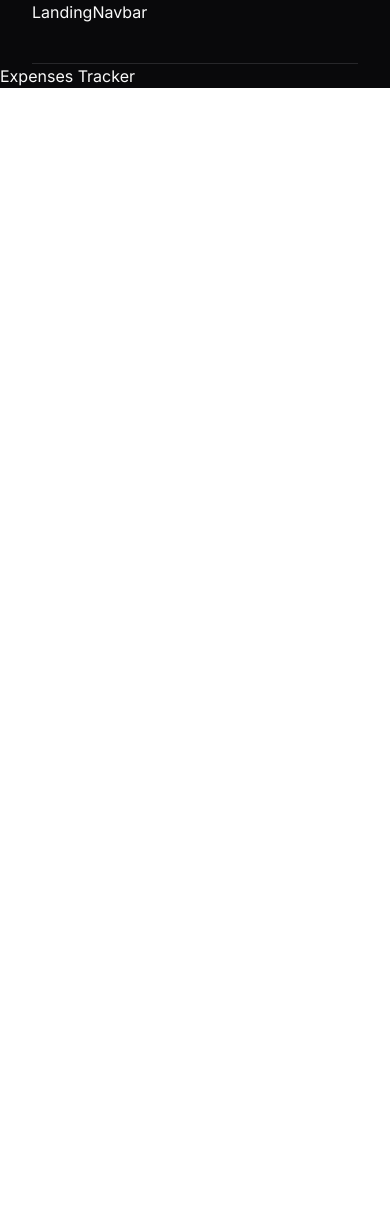
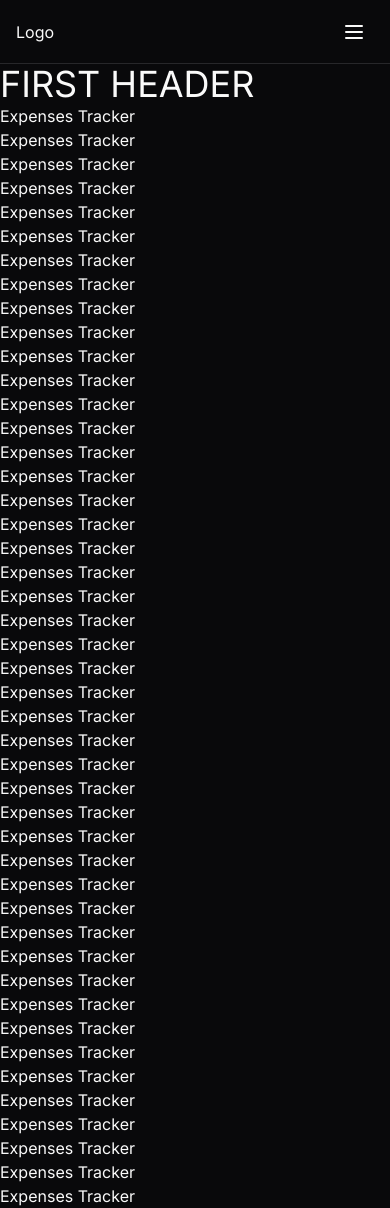
Before and after one commit to michaelcanonizado/finance-tracker, a Next.js app: page / in a window 390 px wide. Before the commit the page ends 844 px from the top, so only its background shows below. Built offline with nearby package versions, Linux system fonts and the light colour scheme.

Commit message:
made landingpage navbar responsive

```diff
--- a/src/app/page.tsx
+++ b/src/app/page.tsx
@@ -1,9 +1,55 @@
-import Image from 'next/image';
+import Image from "next/image";
 
 export default function Home() {
-	return (
-		<main>
-			<h1>Expenses Tracker</h1>
-		</main>
-	);
+  return (
+    <main>
+      <h1 className="text-4xl">FIRST HEADER</h1>
+      <h1>Expenses Tracker</h1>
+      <h1>Expenses Tracker</h1>
+      <h1>Expenses Tracker</h1>
+      <h1>Expenses Tracker</h1>
+      <h1>Expenses Tracker</h1>
+      <h1>Expenses Tracker</h1>
+      <h1>Expenses Tracker</h1>
+      <h1>Expenses Tracker</h1>
+      <h1>Expenses Tracker</h1>
+      <h1>Expenses Tracker</h1>
+      <h1>Expenses Tracker</h1>
+      <h1>Expenses Tracker</h1>
+      <h1>Expenses Tracker</h1>
+      <h1>Expenses Tracker</h1>
+      <h1>Expenses Tracker</h1>
+      <h1>Expenses Tracker</h1>
+      <h1>Expenses Tracker</h1>
+      <h1>Expenses Tracker</h1>
+      <h1>Expenses Tracker</h1>
+      <h1>Expenses Tracker</h1>
+      <h1>Expenses Tracker</h1>
+      <h1>Expenses Tracker</h1>
+      <h1>Expenses Tracker</h1>
+      <h1>Expenses Tracker</h1>
+      <h1>Expenses Tracker</h1>
+      <h1>Expenses Tracker</h1>
+      <h1>Expenses Tracker</h1>
+      <h1>Expenses Tracker</h1>
+      <h1>Expenses Tracker</h1>
+      <h1>Expenses Tracker</h1>
+      <h1>Expenses Tracker</h1>
+      <h1>Expenses Tracker</h1>
+      <h1>Expenses Tracker</h1>
+      <h1>Expenses Tracker</h1>
+      <h1>Expenses Tracker</h1>
+      <h1>Expenses Tracker</h1>
+      <h1>Expenses Tracker</h1>
+      <h1>Expenses Tracker</h1>
+      <h1>Expenses Tracker</h1>
+      <h1>Expenses Tracker</h1>
+      <h1>Expenses Tracker</h1>
+      <h1>Expenses Tracker</h1>
+      <h1>Expenses Tracker</h1>
+      <h1>Expenses Tracker</h1>
+      <h1>Expenses Tracker</h1>
+      <h1>Expenses Tracker</h1>
+    </main>
+  );
 }
--- a/src/components/navigation/navbar/DashboardNavbar.tsx
+++ b/src/components/navigation/navbar/DashboardNavbar.tsx
@@ -5,7 +5,6 @@ import React, { useState } from "react";
 import { twMerge } from "tailwind-merge";
 
 import { X, Menu } from "lucide-react";
-import { Button } from "@/components/ui/button";
 
 import DashboardSidebar from "../sidebar/DashboardSidebar";
 
--- a/src/components/navigation/navbar/LandingNavbar.tsx
+++ b/src/components/navigation/navbar/LandingNavbar.tsx
@@ -1,8 +1,81 @@
-import React from "react";
+import React, { useState } from "react";
+
+import { twMerge } from "tailwind-merge";
+
+import { X, Menu } from "lucide-react";
+
+import DashboardSidebar from "../sidebar/DashboardSidebar";
+import LandingNavbarLinks from "./LandingNavbarLinks";
 
 const LandingNavbar = ({ className }: { className?: string }) => {
+  const [isOpen, setIsOpen] = useState(false);
+
+  const toggleSidebar = () => {
+    setIsOpen((status) => !status);
+  };
+
   return (
-    <div className={`mx-8 h-16 border-b-[1px] ${className}`}>LandingNavbar</div>
+    <nav
+      className={twMerge(
+        "sticky top-0 flex h-16 w-full items-center justify-between border-b-[1px] bg-background px-4",
+        className,
+      )}
+    >
+      <div className="flex gap-6">
+        <div className="">
+          <span className="">Logo</span>
+        </div>
+        <LandingNavbarLinks className="hidden xl:flex" />
+      </div>
+
+      <div className="block xl:hidden">
+        <div className="relative rounded p-5 transition-all hover:cursor-pointer">
+          <label
+            htmlFor="sidebar-drawer"
+            aria-label="open sidebar"
+            className="absolute inset-0 grid place-items-center hover:cursor-pointer"
+          >
+            <input
+              id="sidebar-drawer"
+              type="checkbox"
+              onClick={toggleSidebar}
+              className="absolute inset-0 opacity-0 hover:cursor-pointer"
+            ></input>
+            <X
+              className={`absolute left-[50%] top-[50%] translate-x-[-50%] translate-y-[-50%] transition-all duration-300 ${
+                isOpen ? "rotate-0 opacity-100" : "rotate-90 opacity-0"
+              }`}
+            />
+            <Menu
+              className={`absolute left-[50%] top-[50%] translate-x-[-50%] translate-y-[-50%] transition-all duration-300 ${
+                isOpen ? "rotate-[-90deg] opacity-0" : "rotate-0 opacity-100"
+              }`}
+            />
+          </label>
+        </div>
+        <div className=" bg-blue-300">
+          <LandingNavbarLinks
+            className={`absolute left-0 right-0 top-[100%] z-50 flex-col  p-4 transition-all duration-100 ${
+              isOpen ? "flex" : "hidden"
+            }`}
+          />
+          <label
+            htmlFor="sidebar-drawer"
+            aria-label="close sidebar"
+            className={`min-w-screen absolute left-0 right-0 top-[100%] z-40 min-h-screen backdrop-blur-[2px] hover:cursor-pointer ${
+              isOpen ? "block" : "hidden"
+            }`}
+          />
+          <label
+            htmlFor="sidebar-drawer"
+            aria-label="close sidebar"
+            className={`min-w-screen absolute left-0 right-0 top-[100%] z-40 min-h-screen bg-background opacity-40 hover:cursor-pointer ${
+              isOpen ? "block" : "hidden"
+            }`}
+          />
+        </div>
+      </div>
+    </nav>
   );
 };
 
--- /dev/null
+++ b/src/components/navigation/navbar/LandingNavbarLinks.tsx
@@ -0,0 +1,32 @@
+import React from "react";
+
+import { twMerge } from "tailwind-merge";
+
+const LandingNavbarLinks = ({ className }: { className?: string }) => {
+  return (
+    <ul
+      className={twMerge(
+        "flex flex-row gap-4 bg-background text-foreground",
+        className,
+      )}
+    >
+      <li className="">Link</li>
+      <li className="">Link</li>
+      <li className="">Link</li>
+      <li className="">Link</li>
+      <li className="">Link</li>
+      <li className="">Link</li>
+      <li className="">Link</li>
+      <li className="">Link</li>
+      <li className="">Link</li>
+      <li className="">Link</li>
+      <li className="">Link</li>
+      <li className="">Link</li>
+      <li className="">Link</li>
+      <li className="">Link</li>
+      <li className="">Link</li>
+    </ul>
+  );
+};
+
+export default LandingNavbarLinks;
```
